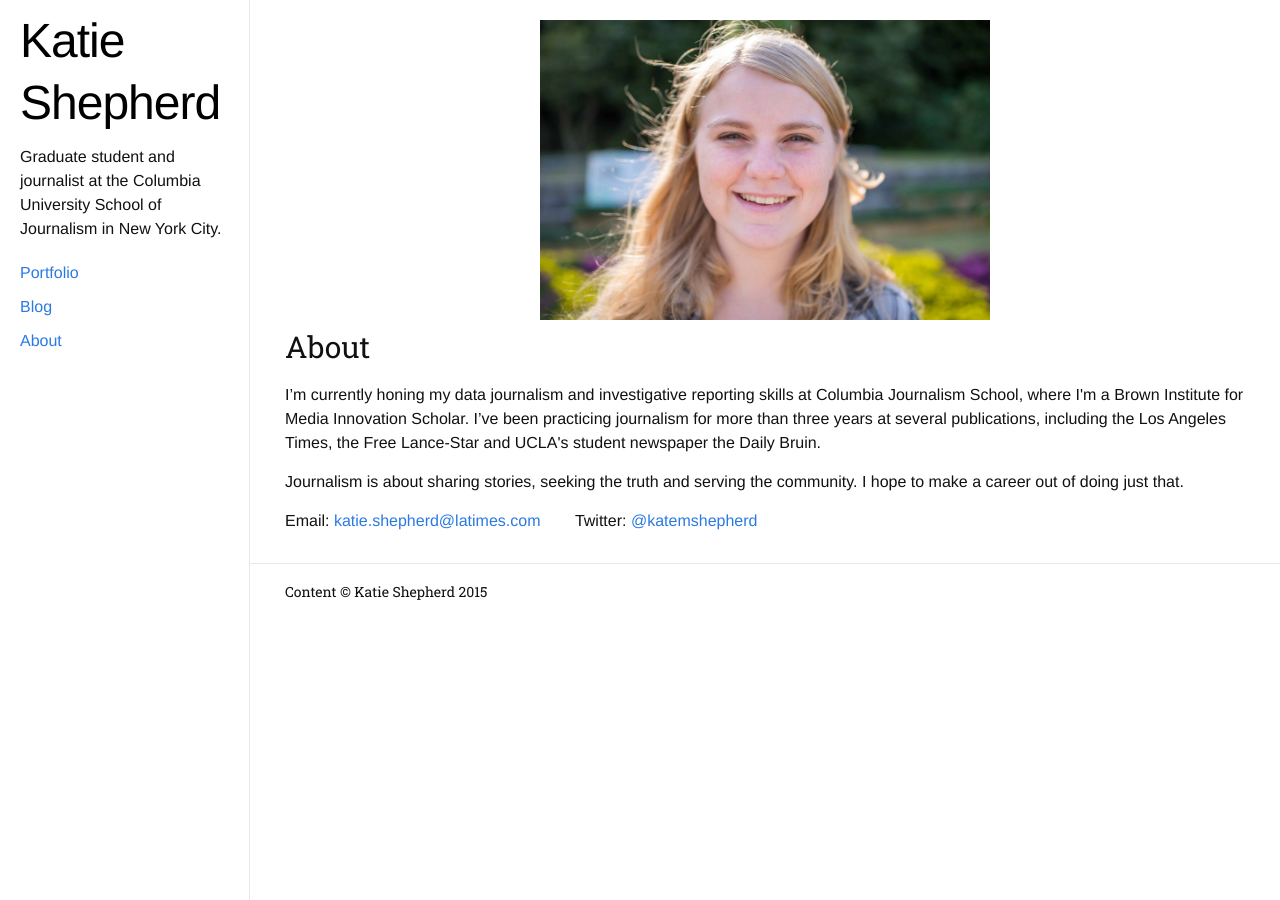
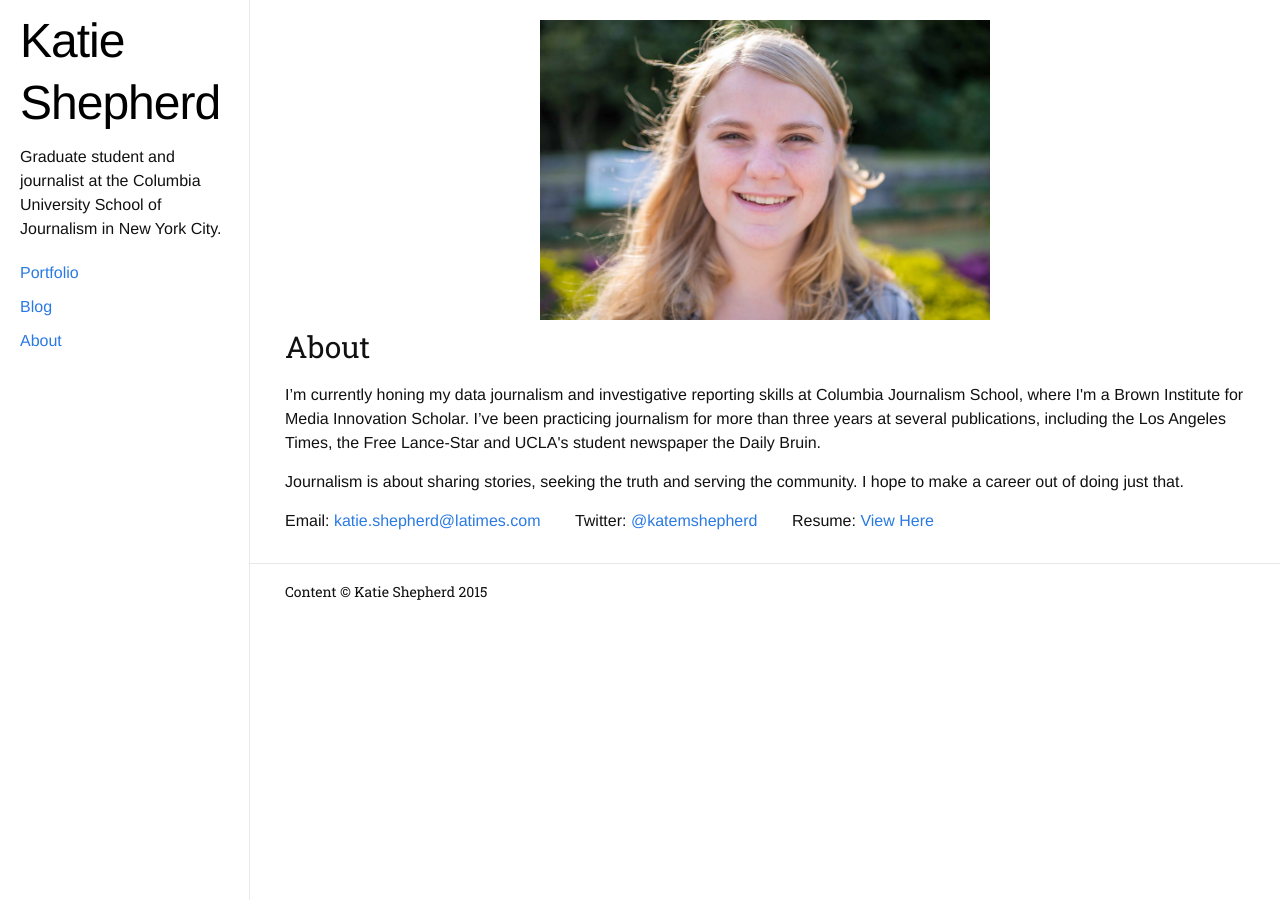
Before and after one commit to ksheps/ksheps.github.io, a Jekyll site: the page built from about.html, in a window 1280 px wide. Built offline with Jekyll 4.4.1, drawn with Linux system fonts in a browser that asks for light colours.

Commit message:
added resume

```diff
--- a/about.html
+++ b/about.html
@@ -41,6 +41,7 @@ layout: default
           <ul>
             <li>Email: <a href="mailto:{{site.email}}">{{site.email}}</a></li>
             <li>Twitter: <a href="http://twitter.com/{{site.twitter_username}}">&#64;{{site.twitter_username}}</a></li>
+            <li>Resume: <a href="ksheps.github.io/img/resume.pdf">View Here</a></li>
           </ul>
         </div>
       </div>
```
